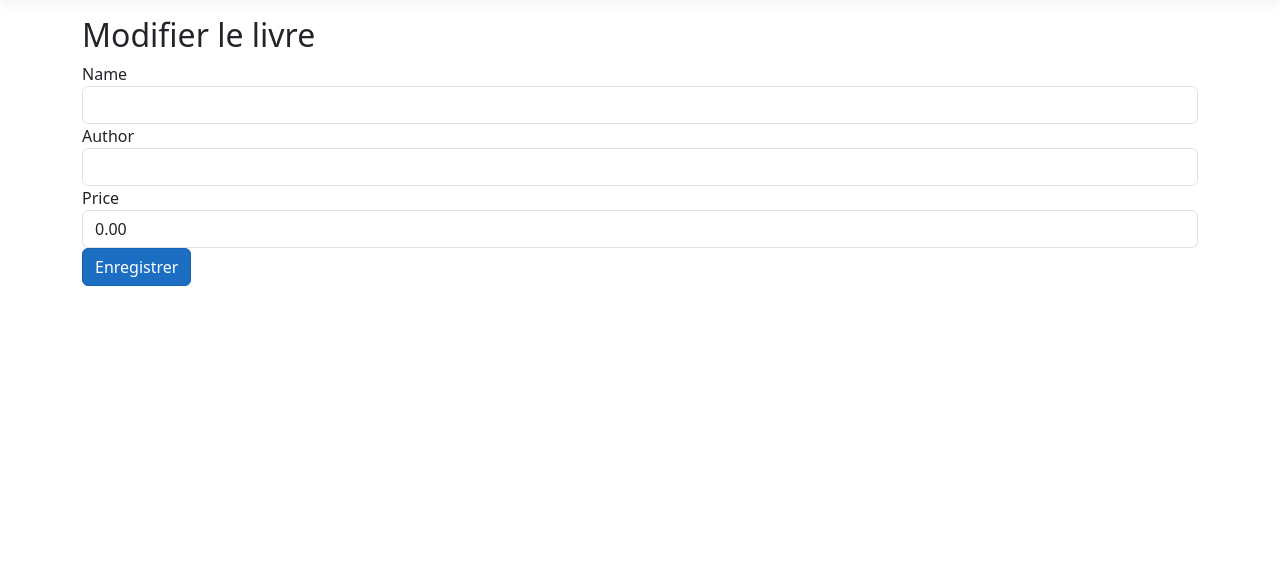
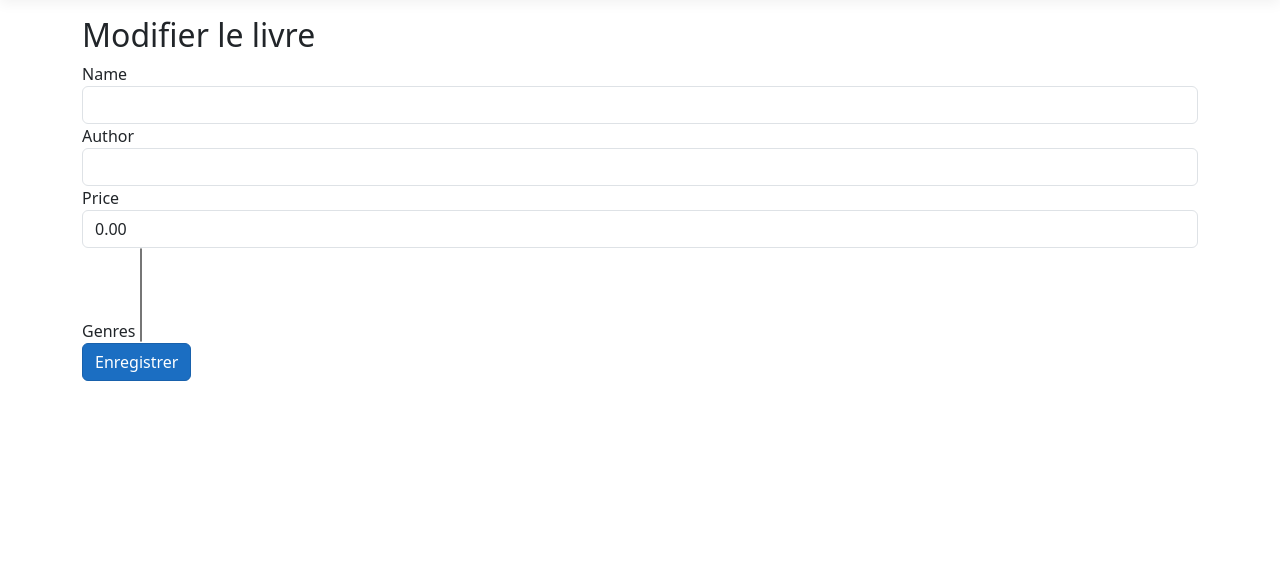
Before and after one commit to ctisserand/TP.NET, an ASP.NET Core app: template ASP.Server/Views/Book/Edit.cshtml in a window 1280 px wide. Shown: the part 57-640 px from the top of the page. Run offline with ASP.NET Core 8, Linux system fonts and the light colour scheme; the template is opened without the code that fills it, so the values that code supplies are empty; the project's own start-up code is not run, and a stand-in starts its controllers and pages; some libraries are stand-ins or nearby versions.

Commit message:
edit fonctionne

```diff
--- a/ASP.Server/Controllers/BookController.cs
+++ b/ASP.Server/Controllers/BookController.cs
@@ -67,9 +67,11 @@
             return RedirectToAction(nameof(List)); // Rediriger vers la liste des livres après la suppression
         }
 
-        public ActionResult Edit(EditBookViewModel model, long idToModify)
+
+        public ActionResult Edit(EditBookViewModel model)
         {
-            var bookToModify = libraryDbContext.Books.Include(book => book.Genres).Single(book => book.Id == idToModify);            // Le IsValid est True uniquement si tous les champs de CreateBookModel marqués Required sont remplis
+            var bookToModify = libraryDbContext.Books.Include(book => book.Genres).SingleOrDefault(book => book.Id == model.Id);
+            // Le IsValid est True uniquement si tous les champs de CreateBookModel marqués Required sont remplis
 
             if (ModelState.IsValid)
             {
--- a/ASP.Server/ViewModels/EditBookViewModel.cs
+++ b/ASP.Server/ViewModels/EditBookViewModel.cs
@@ -11,6 +11,7 @@
         public int Id { get; set; }
         public String Name { get; set; }
         public string Author { get; set; } // Ajouté
+        public string Title { get; set; }
         public decimal Price { get; set; } // Ajouté
         public string Content { get; set; } // Ajouté
 
--- a/ASP.Server/Views/Book/Edit.cshtml
+++ b/ASP.Server/Views/Book/Edit.cshtml
@@ -4,6 +4,22 @@
 @{
     ViewData["Title"] = "Edit a Book";
 }
+<style>
+    .input-group {
+        margin-top: 10px;
+        display: flex;
+        justify-content: space-between;
+        flex-wrap: wrap;
+    }
+
+    input, textarea, select {
+        flex-basis: 85%;
+    }
+
+    label {
+        flex-basis: 10%;
+    }
+</style>
 <h2>Modifier le livre</h2>
 
 <form asp-controller="Book" asp-action="Edit" method="post">
@@ -23,6 +39,12 @@
         <label asp-for="Price"></label>
         <input asp-for="Price" class="form-control" />
     </div>
+    <div class="form-group">
+        <label asp-for="Genres"></label>
+        <!--Si la page rend une erreur a cette ligne, c'est que vous n'avez pas envoyé la liste des genres dans le Controller !!! ! -->
+        <select asp-for="Genres" asp-items="@(new SelectList(Model.AllGenres,"Id","Id"))">
+        </select>
+    </div>
 
     <!-- Ajoutez d'autres champs ici si nécessaire -->
 
```
Also changed, not shown: ASP.Server/Views/Book/List.cshtml (+6 -1 lines).
